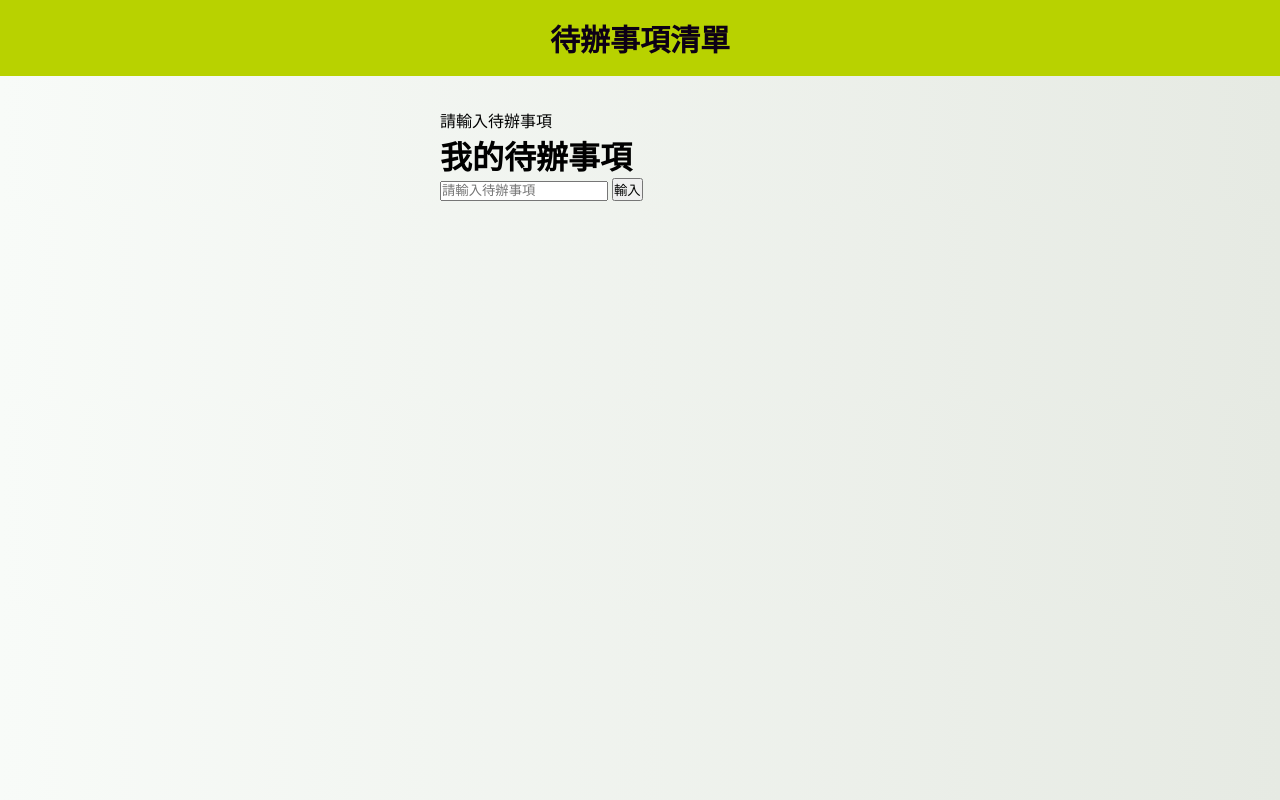
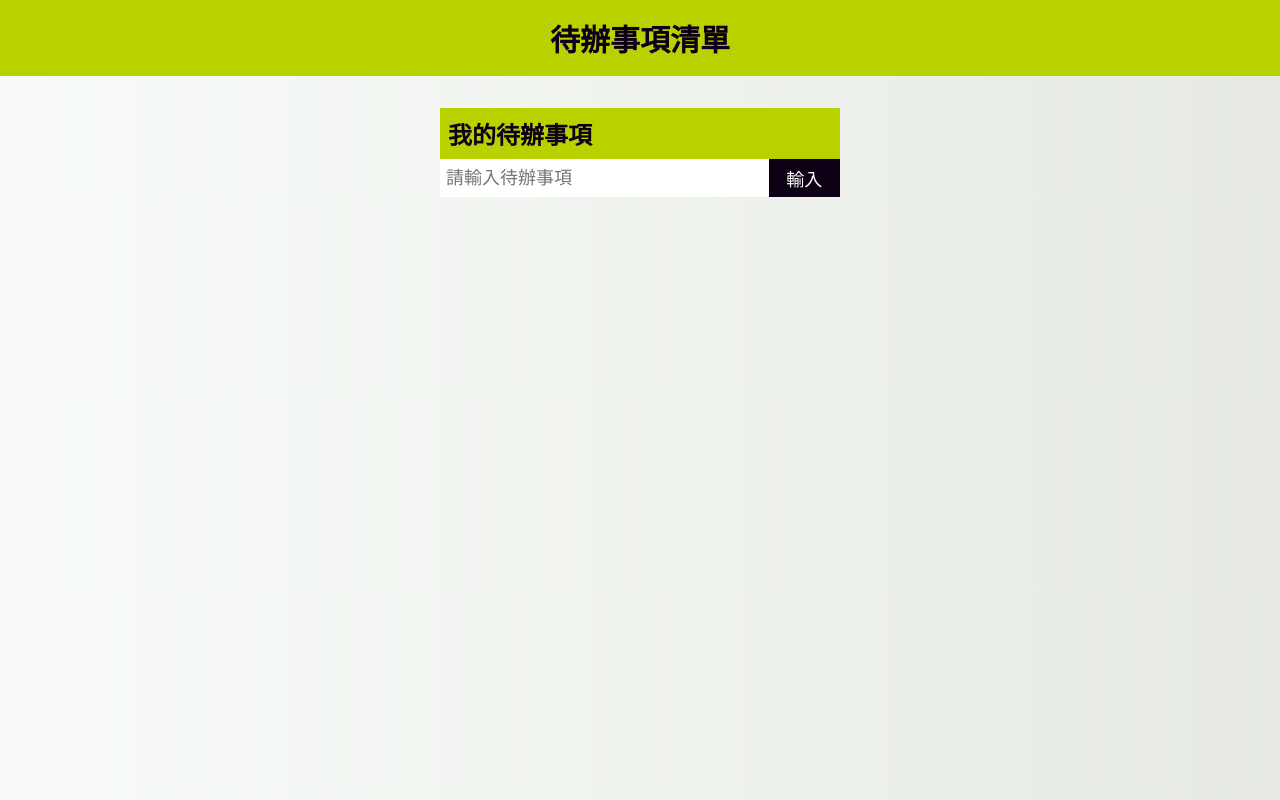
Before and after one commit to hanaoh/ToDoList_teach, a plain HTML site: page index.html in a window 1280 px wide. Drawn offline with nearby package versions, Linux system fonts and the light colour scheme.

Commit message:
20190108課堂（阻止使用者輸入重複事項＆空字串、些微css改動）

```diff
--- a/app.js
+++ b/app.js
@@ -67,6 +67,25 @@ function render(todoData){
 
 };
 
+// 檢查待辦事項輸入值的函式
+function validate(newTodoText){
+    var isValid = true;
+    // 檢查newTodoText是否為空
+    if(newTodoText === ""){
+        isValid = false;
+    };
+
+    // 檢查newTodoText是否重複
+    for(var i = 0; i < todoData.length; i++){
+        if(newTodoText === todoData[i].content){
+            isValid = false;
+        };
+    };
+
+    // return結果
+    return isValid;
+};
+
 render(todoData);
 
 // 整理最上式，寫入資料
@@ -77,7 +96,16 @@ $("#addTodoBtn").on("click", function(event){
         var newTodoText = $addTodoInput.val().trim();
 
         // 如果使用者沒有輸入任何值則停止函式
-        if(!newTodoText) return;
+        // if(!newTodoText) return;
+
+        // 檢查newTodoText是否為不合適的值
+        var isValid = validate(newTodoText);
+        // if(isValid === false){
+        //     return;
+        // };
+        if(!isValid){
+            return;
+        };
 
         //在li最前方加上刪除，並給他一個class用於之後指定
         // $("ul").append(`<li><span class="delete">刪除</span>${newTodoText} ${moment().format("MM/DD hh:mm")}</li>`);
--- a/index.html
+++ b/index.html
@@ -23,10 +23,10 @@
 
     <!-- 代辦事項輸入及顯示區域 -->
     <div class="container">
-        <p>請輸入待辦事項</p>
-        <h1>我的待辦事項</h1>
+        <!-- <p>請輸入待辦事項</p> -->
+        <h1 class="container__title">我的待辦事項</h1>
 
-        <form action="" id="inputArea">
+        <form action="" id="inputArea" class="container__form">
             <input id="addTodoTnput" type="text" name="newTodo" placeholder="請輸入待辦事項">
             <!-- <input type="submit" value="送出"> -->
             <button id="addTodoBtn">輸入</button>
--- a/style.css
+++ b/style.css
@@ -29,3 +29,34 @@ body{
     max-width: 400px;
     margin: 0 auto;
 }
+
+.container__title{
+    background: #b8d200;
+    color: #0d0015;
+    font-size: 24px;
+    padding: 8px;
+}
+
+.container__form{
+    display: flex;
+    /* 分配多出的空間 */
+    /* justify-content: center; */
+}
+
+.container__form input{
+    /* 把多出來的空間以百分比分配給指定元素 */
+    flex-grow: 4;
+    font-size: 18px;
+    padding: 6px;
+    border: none;
+}
+
+.container__form button{
+    /* 把多出來的空間以百分比分配給指定元素 */
+    flex-grow: 1;
+    font-size: 18px;
+    padding: 6px;
+    background: #0d0015;
+    color: white;
+    border: none;
+}
```
